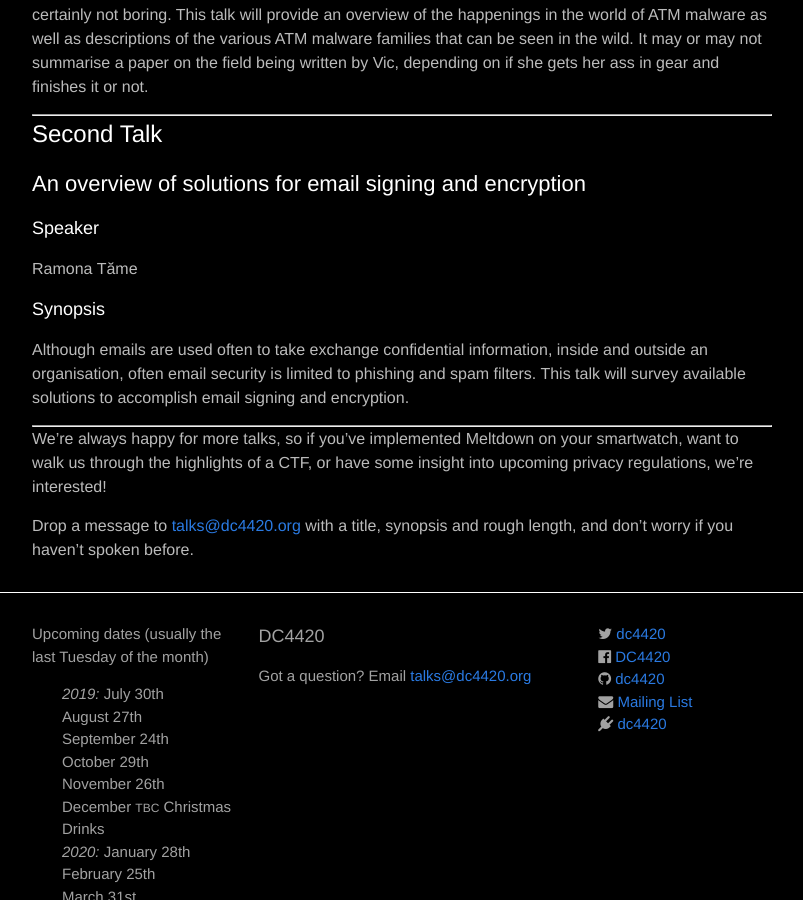
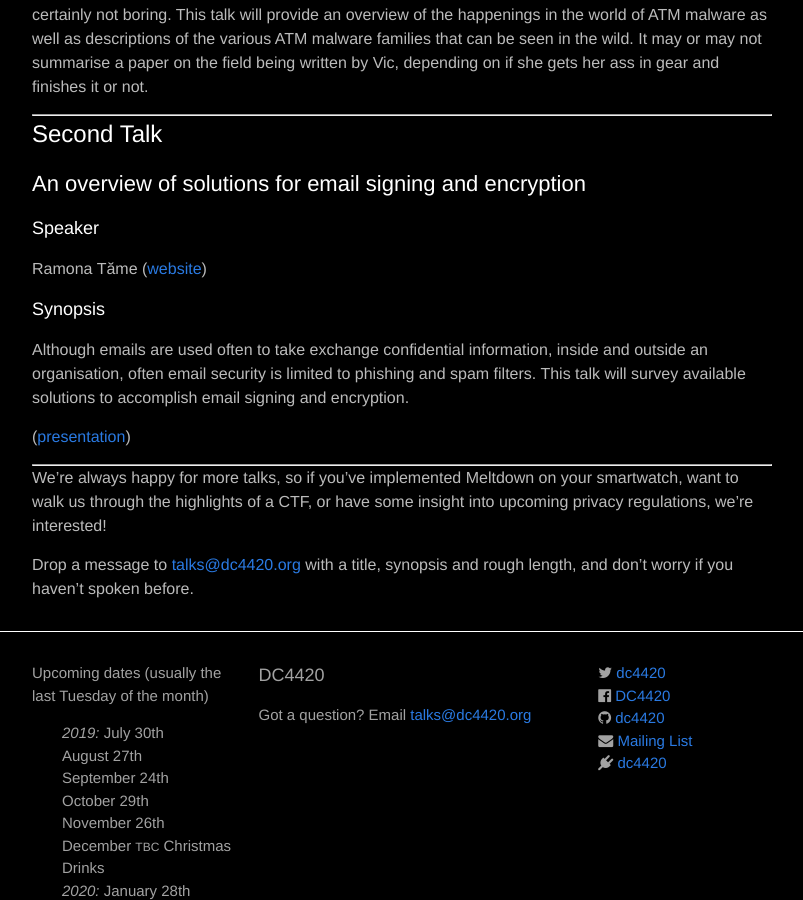
Before and after one commit to dc4420/website, a Jekyll site: the page built from _posts/2019-07-30-talks.markdown, in a window 1280 px wide and 900 px high, scrolled down 428 px. Shown: the whole window, without its empty margins (238-1041 px from the left). Built offline with Jekyll 4.4.1, drawn with Linux system fonts in a browser that asks for light colours; nearby versions of some CDN libraries.

Commit message:
link to Ramona'a website & presentation
link

```diff
--- a/_posts/2019-07-30-talks.markdown
+++ b/_posts/2019-07-30-talks.markdown
@@ -25,11 +25,13 @@
 
 ### Speaker
 
-Ramona Tăme
+Ramona Tăme ([website](https://ramonatame.com/))
 
 ### Synopsis
 
 Although emails are used often to take exchange confidential information, inside and outside an organisation, often email security is limited to phishing and spam filters. This talk will survey available solutions to accomplish email signing and encryption.
+
+([presentation](https://ramonatame.com/an-overview-of-solutions-for-email-signing-and-encryption/))
 
 <hr>
 
```
